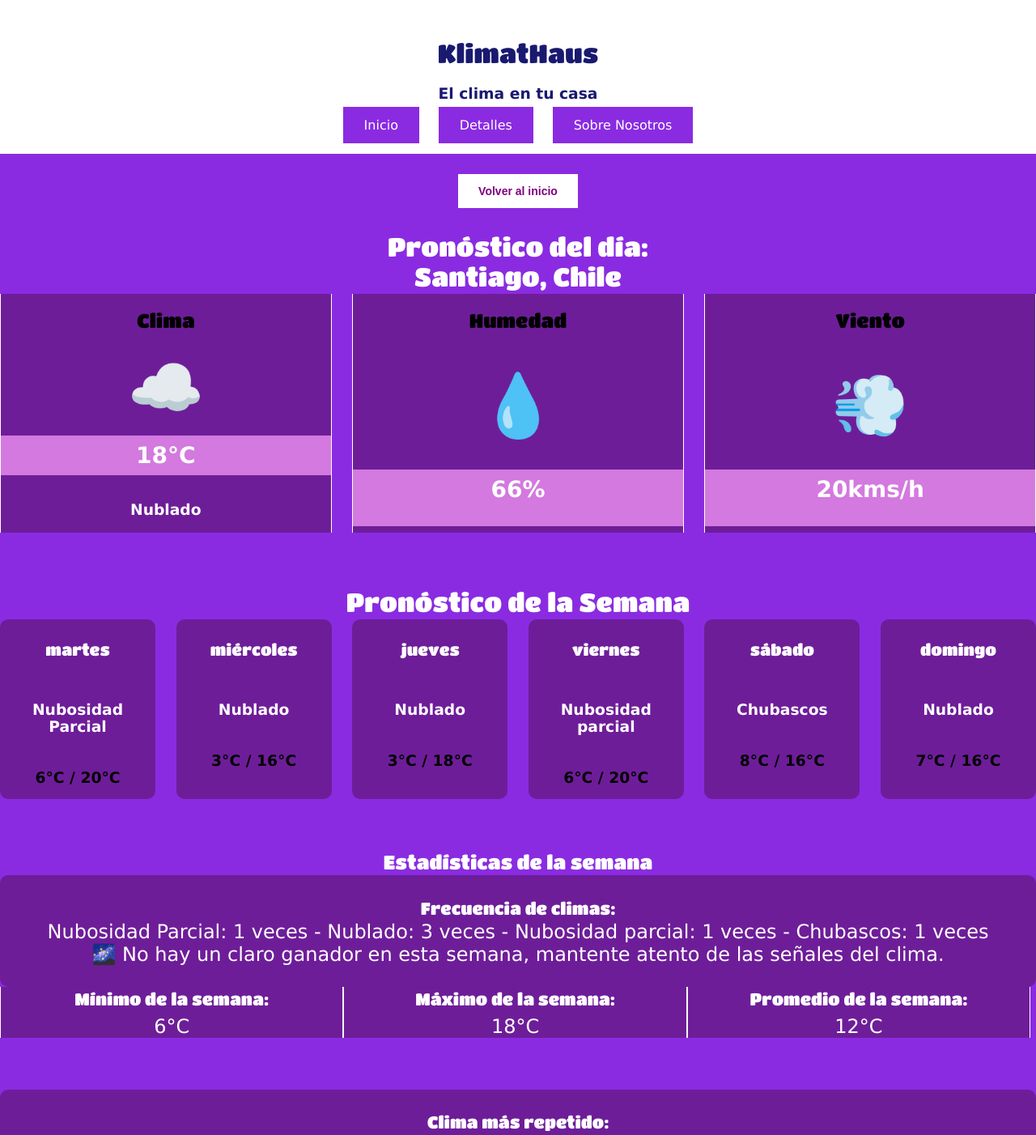
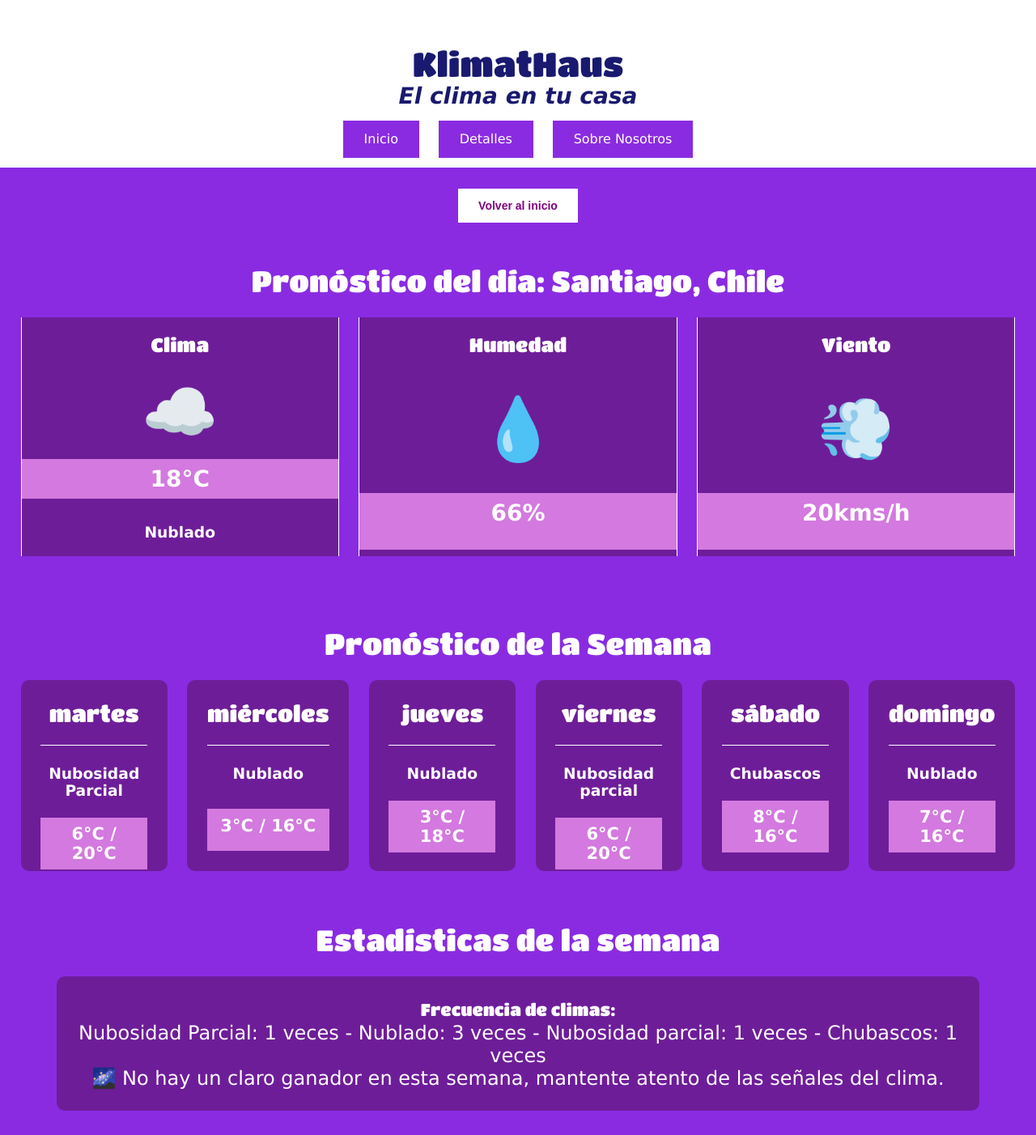
Before and after one commit to fernandakauak/weather-frontend-m2, a Vue app: page /#/clima/1/detalle in a window 1280 px wide. Shown: the top 1402 px of the page at 81% size. Built offline with nearby package versions, Linux system fonts and the light colour scheme.

Commit message:
Arreglos en CSS de la aplicación y actualización de README

```diff
--- a/src/App.vue
+++ b/src/App.vue
@@ -27,6 +27,18 @@
 
   .header__title, .header__subtitle {
     color: midnightblue;
+    text-align: center;
+  }
+
+  .header__title {
+    font-size: 42px;
+    margin-bottom: 0;
+  }
+
+  .header__subtitle {
+    margin-top: 0;
+    font-size: 28px;
+    font-style: italic;
   }
 
   nav a {
--- a/src/components/AcercaVista.vue
+++ b/src/components/AcercaVista.vue
@@ -31,6 +31,7 @@
         color: rgb(255, 255, 255);
         text-align: center;
         margin: 3px auto;
+        font-size: 42px;
     }
 
     .welcome__subtitle {
@@ -38,6 +39,8 @@
         color: rgb(255, 255, 255);
         text-align: center;
         margin: 3px auto;
+        font-size: 24px;
+        font-style: italic;
     }
 
     .about {
@@ -50,7 +53,7 @@
         background-color: rgb(255, 255, 255);
         padding: 2%;
         font-size: 18px;
-        width: 56%;
+        width: 66%;
     }
 
     .about__img {
--- a/src/components/DetalleClimaVista.vue
+++ b/src/components/DetalleClimaVista.vue
@@ -109,7 +109,7 @@
 <template>
     <button class="volver" @click="router.back()">Volver al inicio</button>
     <div v-if="detalle">
-        <h1 class="container__title">Pronóstico del día: <br/> {{ detalle.nombre }}</h1>
+        <h1 class="container__title">Pronóstico del día: {{ detalle.nombre }}</h1>
         <section class="detail">
             <div class="detail__info">
                 <h2 class="detail__title">Clima</h2>
@@ -124,7 +124,7 @@
                 <h3 class="detail__grade">{{ detalle.humedad }}</h3>
             </div>
 
-            <div class="col-sm-12 col-md-4 detail__info">
+            <div class="detail__info">
                 <h2 class="detail__title">Viento</h2>
                 <div class="detail__ico">💨</div>
                 <h3 class="detail__grade">{{ detalle.viento }}</h3>
@@ -134,7 +134,7 @@
         <h1 class="container__title">Pronóstico de la Semana</h1>
 
         <section class="forecast">
-            <article class="card col-sm-12 col-md-4 card-body forecast__card" v-for="pronostico in detalle.pronosticoSemanal" :key="pronostico.id">
+            <article class="forecast__card" v-for="pronostico in detalle.pronosticoSemanal" :key="pronostico.id">
                 <h3 class="forecast__title">{{ pronostico.dia }}</h3>
                 <h3 class="forecast__state">{{ pronostico.estado }}</h3>
                 <h3 class="forecast__grade">{{ pronostico.min }} / {{ pronostico.max }}</h3>
@@ -145,34 +145,32 @@
         <section class="estadisticas-semana">
             <h2 class="container__title">Estadísticas de la semana</h2>
 
-            <article class="promedio__estado col-sm-12">
+            <article class="promedio__estado">
                 <h3 class="grado__title">Frecuencia de climas:</h3>
                 <h4 class="grado__text">{{ frecuenciaClimas }}</h4>
                 <h4 class="grado__text">{{ estadoFrecuenciaSemanal }}</h4>
             </article>
 
             <div class="col-sm-12 promedio__section">
-                <article class="promedio__min col-sm-12 col-md-4">
+                <article class="promedio__min">
                     <h3 class="grado__title">Mínimo de la semana:</h3>
                     <h4 class="grado__text">{{ promedioMinCiudad }}°C</h4>
                 </article>
 
-                <article class="promedio__max col-sm-12 col-md-4">
+                <article class="promedio__max">
                     <h3 class="grado__title">Máximo de la semana:</h3>
                     <h4 class="grado__text">{{ promedioMaxCiudad }}°C</h4>
                 </article>
 
-                <article class="promedio__todo col-sm-12 col-md-4">
+                <article class="promedio__todo">
                     <h3 class="grado__title">Promedio de la semana:</h3>
                     <h4 class="grado__text">{{ promedioTodoCiudad }}°C</h4>
                 </article>
             </div>
 
             <aside class="promedio__estado">
-                <h3 class="estado__title">Clima más repetido:</h3>
-                <h4 class="estado__text">{{ modaClimaCiudad }}</h4>
-                <h3 class="estado__title">Consideración para este clima:</h3>
-                <h4 class="estado__text">{{ resumenClimaCiudad }}</h4>
+                <h3 class="estado__title">Clima más repetido: {{ modaClimaCiudad }}</h3>
+                <h4 class="estado__text">Consideración para este clima: {{ resumenClimaCiudad }}</h4>
             </aside>
         </section>
     </div>
@@ -183,10 +181,10 @@
 
 <style scoped>
     .forecast {
-        width: 100%;
+        width: 96%;
         display: flex;
         gap: 2%;
-        margin-bottom: 5%;
+        margin: 1% auto 5%;
     }
 
     .forecast__card {
@@ -205,8 +203,17 @@
         font-family: "Titan One", sans-serif;
         color: rgb(255, 255, 255);
         text-align: center;
-        font-size: 20px;
+        font-size: 28px;
         font-weight: normal;
+        margin: 0;
+        border-bottom: 1px solid white;
+    }
+
+    .forecast__grade {
+        font-size: 21px;
+        color: white;
+        padding: 6%;
+        background-color: rgb(211, 121, 223);
         margin: 0;
     }
 
@@ -218,7 +225,9 @@
 
     .detail {
         display: flex;
+        width: 96%;
         gap: 2%;
+        margin: auto;
     }
 
     .detail__info {
@@ -273,11 +282,16 @@
         margin: 3px auto;
     }
 
+    .promedio__estado .estado__title {
+        font-size: 32px;
+    }
+
     .container__title {
         font-family: "Titan One", sans-serif;
         color: rgb(255, 255, 255);
         text-align: center;
-        margin: 3px auto;
+        margin: 2% auto;
+        font-size: 36px;
     }
 
     .container__subtitle {
@@ -305,6 +319,9 @@
         text-align: center;
         font-weight: bold;
         border-radius: 10px;
+        width: 85%;
+        margin: 1% auto 3%;
+        padding: 2%;
     }
 
     .promedio__min, .promedio__max, .promedio__todo {
@@ -330,16 +347,15 @@
     }
 
     .promedio__section {
-        width: 100%;
+        width: 90%;
         display: flex;
+        margin: 2% auto;
+        padding: 1%;
     }
 
-    .promedio__estado {
-        background: rgba(85, 17, 82, 0.5);
+    .promedio__section .promedio__min, .promedio__section .promedio__max, .promedio__section .promedio__todo {
         padding: 2%;
-        text-align: center;
-        font-weight: bold;
-        border-radius: 10px;
+        height: 70px;
     }
 
     .grado__text, .estado__text {
@@ -350,4 +366,10 @@
         font-size: 24px;
         font-weight: normal;
     }
+
+    .detail__title {
+        color: white;
+        font-size: 24px;
+        font-weight: normal;
+    }
 </style>
--- a/src/components/IndexVista.vue
+++ b/src/components/IndexVista.vue
@@ -34,7 +34,7 @@
     }
 
     .climacard {
-        width: 30%;
+        width: 31.3%;
         background-color: #7d858c;
         margin: 1% 0;
     }
@@ -52,6 +52,8 @@
         color: rgb(255, 255, 255);
         text-align: center;
         width: 100%;
+        font-size: 30px;
+        font-weight: normal;
     }
 
     .climacard__estado {
@@ -59,7 +61,7 @@
         color: rgb(255, 255, 255);
         text-align: center;
         width: 100%;
-        font-size: 21px;
+        font-size: 32px;
         font-weight: normal;
         margin: 0 0 1%;
     }
@@ -81,7 +83,7 @@
     .climacard__button {
         padding: 4%;
         font-weight: bold;
-        font-size: 16px;
+        font-size: 28px;
         background-color: rgb(128, 0, 128);
         border: 1px solid rgb(128, 0, 128);
         width: 100%;
```
Also changed, not shown: 1 other file (tests, documents, lock files or other folders).
